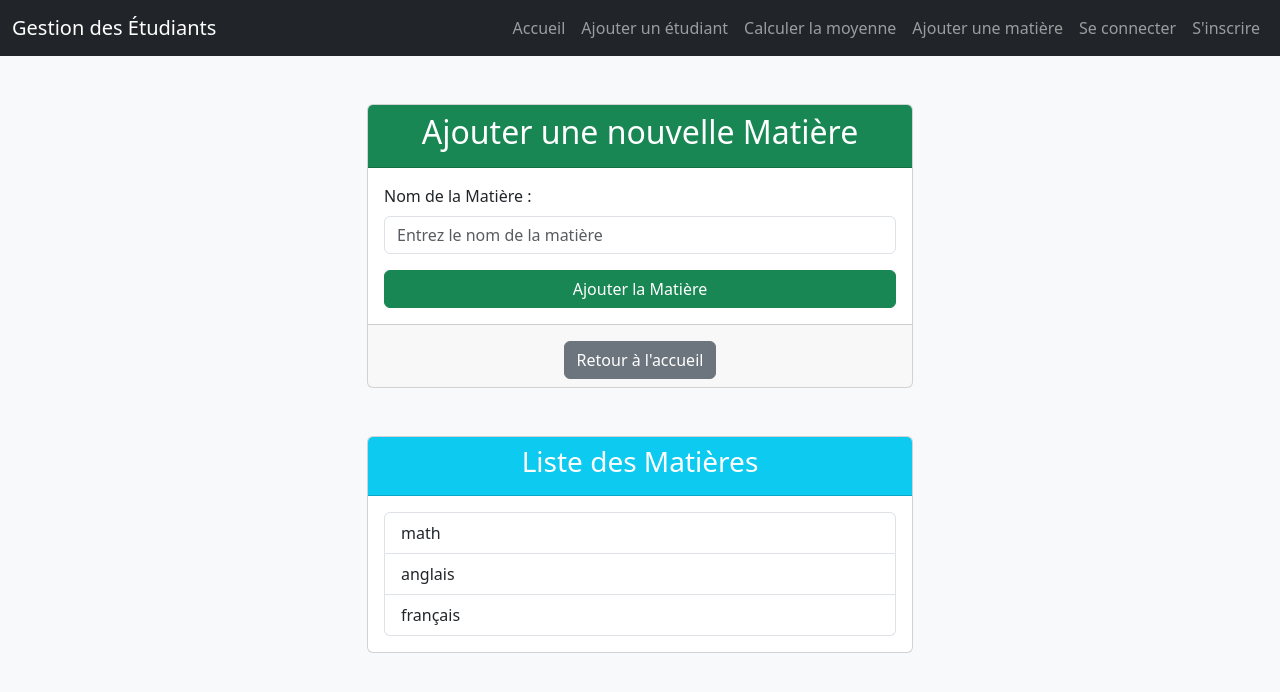
After one commit to Mooodrix/ecoleindirect, a Flask app: page /ajouter_matiere in a window 1280 px wide. The commit adds this page. Shown: the top 692 px of the page. Run offline with Flask 3, Linux system fonts and the light colour scheme; the visitor is signed in with stand-in values (Sample User, id 1).

Commit message:
matieres

```diff
--- a/app.py
+++ b/app.py
@@ -16,6 +16,7 @@ login_manager.login_view = 'login'
 FILENAME_ETUDIANTS = 'etudiants.csv'
 FILENAME_PROFESSEURS = 'professeurs.csv'
 FILENAME_UTILISATEURS = 'utilisateurs.csv'
+FILENAME_MATIERES = 'matieres.csv'
 
 # Fonction pour initialiser les fichiers
 def initialiser_fichiers():
@@ -205,6 +206,45 @@ def inscription():
         return redirect(url_for('login'))
     return render_template('inscription.html')
 
+# Route pour ajouter une nouvelle matière
+@app.route('/ajouter_matiere', methods=['GET', 'POST'])
+@login_required  # Facultatif : Peut être activé pour restreindre l'accès aux utilisateurs connectés
+def ajouter_matiere():
+    if request.method == 'POST':
+        matiere = request.form['matiere']
+        if matiere:
+            try:
+                ajouter_matiere_au_csv(matiere)
+                flash(f"Matière '{matiere}' ajoutée avec succès.")
+                return redirect(url_for('ajouter_matiere'))
+            except Exception as e:
+                flash("Erreur lors de l'ajout de la matière. Veuillez réessayer.")
+        else:
+            flash("Le nom de la matière est obligatoire.")
+
+    # Lire les matières existantes en dehors du `if`
+    matieres = lire_matieres()
+    return render_template('ajouter_matiere.html', matieres=matieres)
+
+
+# Fonction pour ajouter une matière au fichier CSV
+def ajouter_matiere_au_csv(matiere):
+    FILENAME_MATIERES = 'matieres.csv'
+    with open(FILENAME_MATIERES, mode='a', newline='') as file:
+        writer = csv.writer(file)
+        writer.writerow([matiere])
+
+# Fonction pour lire toutes les matières
+def lire_matieres():
+    matieres = []
+    if os.path.exists(FILENAME_MATIERES):
+        with open(FILENAME_MATIERES, mode='r') as file:
+            reader = csv.reader(file)
+            next(reader)  # Sauter l'en-tête
+            for row in reader:
+                matieres.append(row[0])  # Récupère uniquement le nom de la matière
+    return matieres
+
 # Initialisation des fichiers
 initialiser_fichiers()
 
--- /dev/null
+++ b/matieres.csv
@@ -0,0 +1,4 @@
+math
+math
+anglais
+français
--- /dev/null
+++ b/templates/ajouter_matiere.html
@@ -0,0 +1,94 @@
+<!DOCTYPE html>
+<html lang="fr">
+<head>
+    <meta charset="UTF-8">
+    <meta name="viewport" content="width=device-width, initial-scale=1.0">
+    <title>Ajouter une Matière - Gestion des Étudiants</title>
+    <!-- Lien vers le CSS de Bootstrap -->
+    <link href="https://cdn.jsdelivr.net/npm/bootstrap@5.3.0/dist/css/bootstrap.min.css" rel="stylesheet">
+</head>
+<body class="bg-light">
+
+<!-- Navbar -->
+<nav class="navbar navbar-expand-lg navbar-dark bg-dark">
+  <div class="container-fluid">
+    <a class="navbar-brand" href="#">Gestion des Étudiants</a>
+    <button class="navbar-toggler" type="button" data-bs-toggle="collapse" data-bs-target="#navbarNav" aria-controls="navbarNav" aria-expanded="false" aria-label="Toggle navigation">
+      <span class="navbar-toggler-icon"></span>
+    </button>
+    <div class="collapse navbar-collapse" id="navbarNav">
+      <ul class="navbar-nav ms-auto">
+        <li class="nav-item">
+          <a class="nav-link" href="{{ url_for('index') }}">Accueil</a>
+        </li>
+        <li class="nav-item">
+          <a class="nav-link" href="{{ url_for('ajouter') }}">Ajouter un étudiant</a>
+        </li>
+        <li class="nav-item">
+          <a class="nav-link" href="{{ url_for('moyenne') }}">Calculer la moyenne</a>
+        </li>
+        <li class="nav-item">
+          <a class="nav-link" href="{{ url_for('ajouter_matiere') }}">Ajouter une matière</a>
+        </li>
+        <li class="nav-item">
+          <a class="nav-link" href="{{ url_for('login') }}">Se connecter</a>
+        </li>
+        <li class="nav-item">
+          <a class="nav-link" href="{{ url_for('inscription') }}">S'inscrire</a>
+        </li>
+      </ul>
+    </div>
+  </div>
+</nav>
+
+<!-- Section principale -->
+<div class="container mt-5">
+    <div class="row justify-content-center">
+        <div class="col-md-6">
+            <div class="card">
+                <div class="card-header text-center bg-success text-white">
+                    <h2>Ajouter une nouvelle Matière</h2>
+                </div>
+                <div class="card-body">
+                    <form method="POST">
+                        <div class="mb-3">
+                            <label for="matiere" class="form-label">Nom de la Matière :</label>
+                            <input type="text" class="form-control" name="matiere" id="matiere" placeholder="Entrez le nom de la matière" required>
+                        </div>
+                        <button type="submit" class="btn btn-success w-100">Ajouter la Matière</button>
+                    </form>
+                </div>
+                <div class="card-footer text-center">
+                    <a href="{{ url_for('index') }}" class="btn btn-secondary mt-2">Retour à l'accueil</a>
+                </div>
+            </div>
+        </div>
+    </div>
+
+    <!-- Section pour afficher la liste des matières -->
+    <div class="row justify-content-center mt-5">
+        <div class="col-md-6">
+            <div class="card">
+                <div class="card-header text-center bg-info text-white">
+                    <h3>Liste des Matières</h3>
+                </div>
+                <div class="card-body">
+                    {% if matieres %}
+                        <ul class="list-group">
+                            {% for matiere in matieres %}
+                                <li class="list-group-item">{{ matiere }}</li>
+                            {% endfor %}
+                        </ul>
+                    {% else %}
+                        <p class="text-center">Aucune matière n'a été ajoutée pour le moment.</p>
+                    {% endif %}
+                </div>
+            </div>
+        </div>
+    </div>
+</div>
+
+<!-- Lien vers le JS de Bootstrap -->
+<script src="https://cdn.jsdelivr.net/npm/bootstrap@5.3.0/dist/js/bootstrap.bundle.min.js"></script>
+</body>
+</html>
--- a/templates/index.html
+++ b/templates/index.html
@@ -26,6 +26,9 @@
         </li>
         <li class="nav-item">
           <a class="nav-link" href="{{ url_for('moyenne') }}">Calculer la moyenne</a>
+        </li>
+        <li class="nav-item">
+            <a class="nav-link" href="{{ url_for('ajouter_matiere') }}">Ajouter une Matière</a>
         </li>
         <li class="nav-item">
           <a class="nav-link" href="{{ url_for('login') }}">Connexion</a>
```
